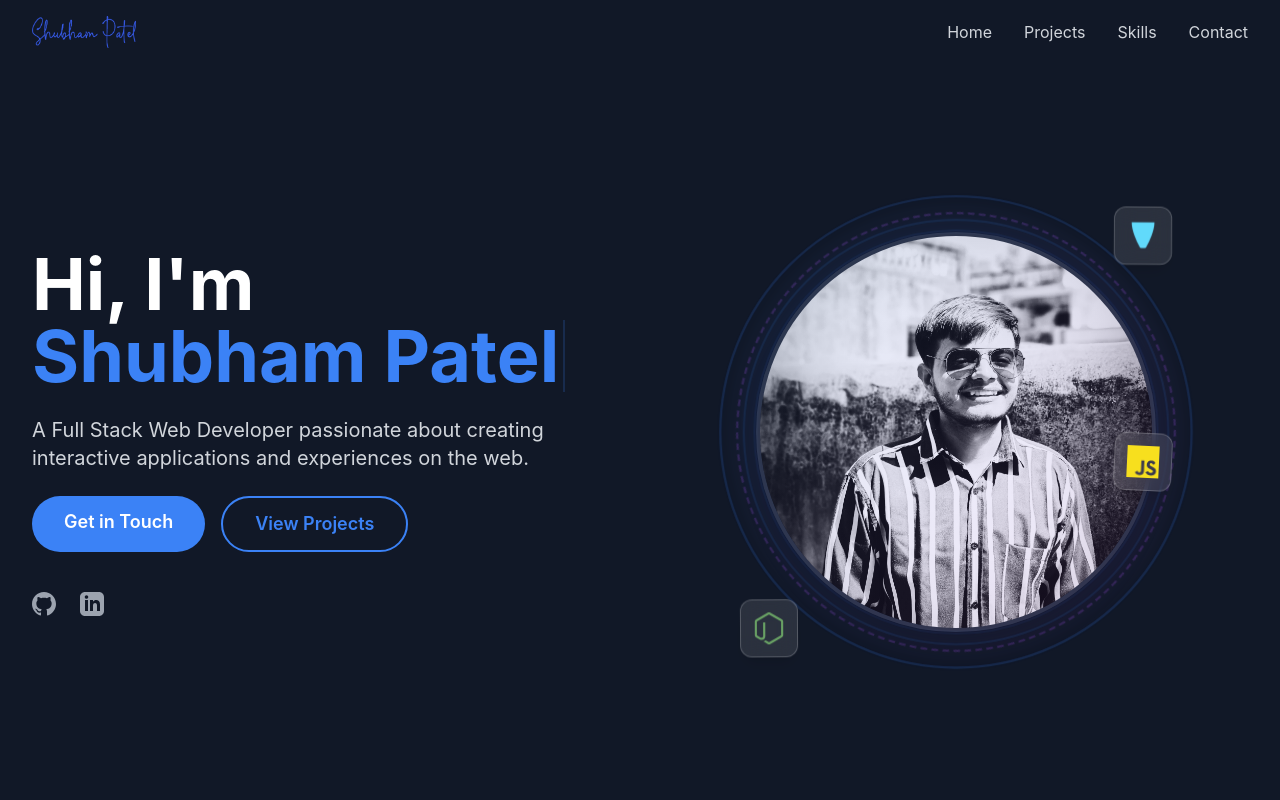
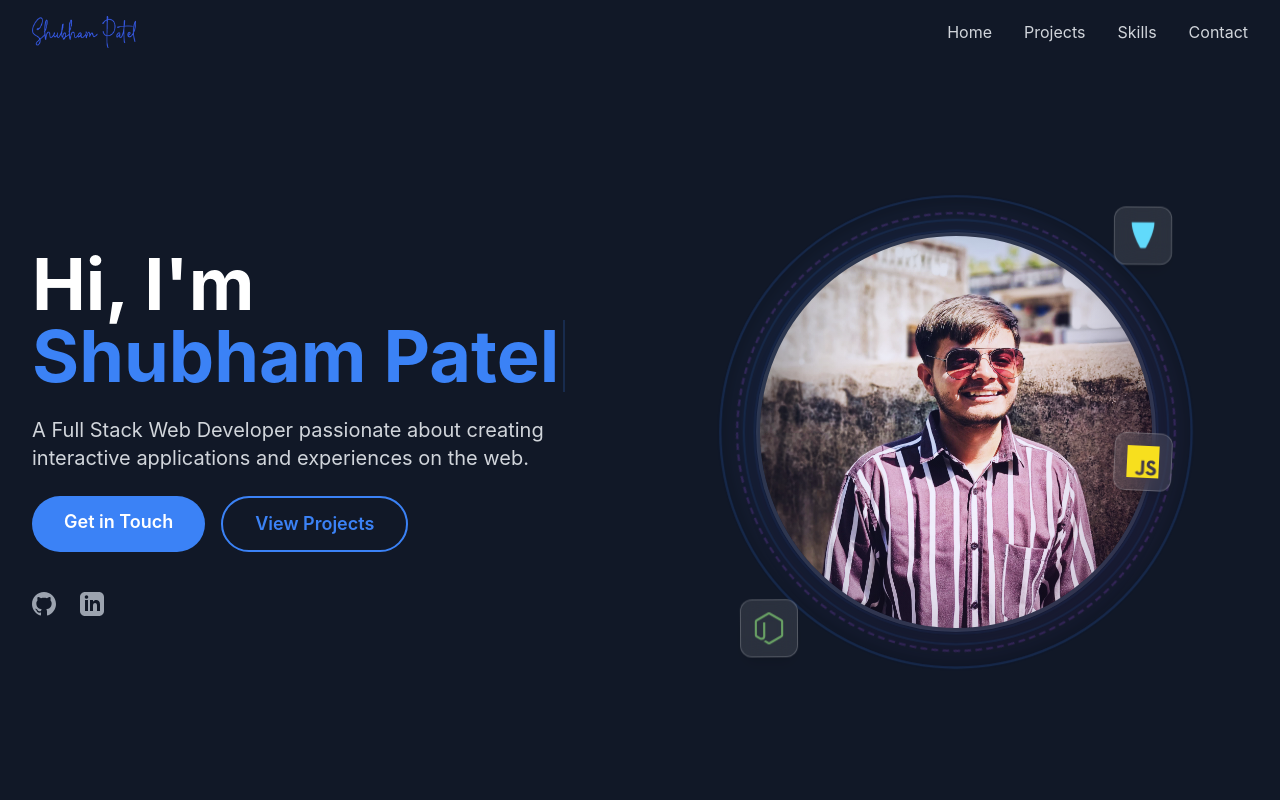
Before and after one commit to shubham142002/portfolio, a React (Vite) app: page / in a window 1280 px wide. Shown: the top 800 px of the page. Built offline with nearby package versions, Linux system fonts and the light colour scheme.

Commit message:
img change and scroller color change

```diff
--- a/src/App.jsx
+++ b/src/App.jsx
@@ -7,7 +7,7 @@ import Contact from './components/Contact';
 
 function App() {
   return (
-    <div className="bg-gray-900 text-white">
+    <div className="bg-gray-900 text-white overflow-hidden">
       <Navbar />
       <main>
         <section id="home">
--- a/src/components/Hero.jsx
+++ b/src/components/Hero.jsx
@@ -144,12 +144,12 @@ const Hero = () => {
                             transition={{ duration: 0.5, delay: 0.6 }}
                             className="flex gap-6 pt-4"
                         >
-                            <a href="#" className="text-gray-400 hover:text-blue-500 transition-colors">
+                            <a href="https://github.com/shubham142002" className="text-gray-400 hover:text-blue-500 transition-colors">
                                 <svg className="w-6 h-6" fill="currentColor" viewBox="0 0 24 24">
                                     <path d="M12 0c-6.626 0-12 5.373-12 12 0 5.302 3.438 9.8 8.207 11.387.599.111.793-.261.793-.577v-2.234c-3.338.726-4.033-1.416-4.033-1.416-.546-1.387-1.333-1.756-1.333-1.756-1.089-.745.083-.729.083-.729 1.205.084 1.839 1.237 1.839 1.237 1.07 1.834 2.807 1.304 3.492.997.107-.775.418-1.305.762-1.604-2.665-.305-5.467-1.334-5.467-5.931 0-1.311.469-2.381 1.236-3.221-.124-.303-.535-1.524.117-3.176 0 0 1.008-.322 3.301 1.23.957-.266 1.983-.399 3.003-.404 1.02.005 2.047.138 3.006.404 2.291-1.552 3.297-1.23 3.297-1.23.653 1.653.242 2.874.118 3.176.77.84 1.235 1.911 1.235 3.221 0 4.609-2.807 5.624-5.479 5.921.43.372.823 1.102.823 2.222v3.293c0 .319.192.694.801.576 4.765-1.589 8.199-6.086 8.199-11.386 0-6.627-5.373-12-12-12z" />
                                 </svg>
                             </a>
-                            <a href="#" className="text-gray-400 hover:text-blue-500 transition-colors">
+                            <a href="https://www.linkedin.com/in/shubham1402" className="text-gray-400 hover:text-blue-500 transition-colors">
                                 <svg className="w-6 h-6" fill="currentColor" viewBox="0 0 24 24">
                                     <path d="M19 0h-14c-2.761 0-5 2.239-5 5v14c0 2.761 2.239 5 5 5h14c2.762 0 5-2.239 5-5v-14c0-2.761-2.238-5-5-5zm-11 19h-3v-11h3v11zm-1.5-12.268c-.966 0-1.75-.79-1.75-1.764s.784-1.764 1.75-1.764 1.75.79 1.75 1.764-.783 1.764-1.75 1.764zm13.5 12.268h-3v-5.604c0-3.368-4-3.113-4 0v5.604h-3v-11h3v1.765c1.396-2.586 7-2.777 7 2.476v6.759z" />
                                 </svg>
--- a/src/index.css
+++ b/src/index.css
@@ -10,3 +10,21 @@ html {
 html {
   scroll-padding-top: 80px; /* Adjust this value based on your navbar height */
 }
+
+/* App.css */
+::-webkit-scrollbar {
+  width: 10px; /* Width of the scrollbar */
+}
+
+::-webkit-scrollbar-track {
+  background: #161f32; /* Background of the scrollbar track */
+}
+
+::-webkit-scrollbar-thumb {
+  background: #0c2864; /* Color of the scrollbar thumb */
+  border-radius: 10px; /* Rounded corners for the scrollbar thumb */
+}
+
+::-webkit-scrollbar-thumb:hover {
+  background:#111827; /* Color of the scrollbar thumb on hover */
+}
```
Also changed, not shown: src/assets/s14.jpg.
